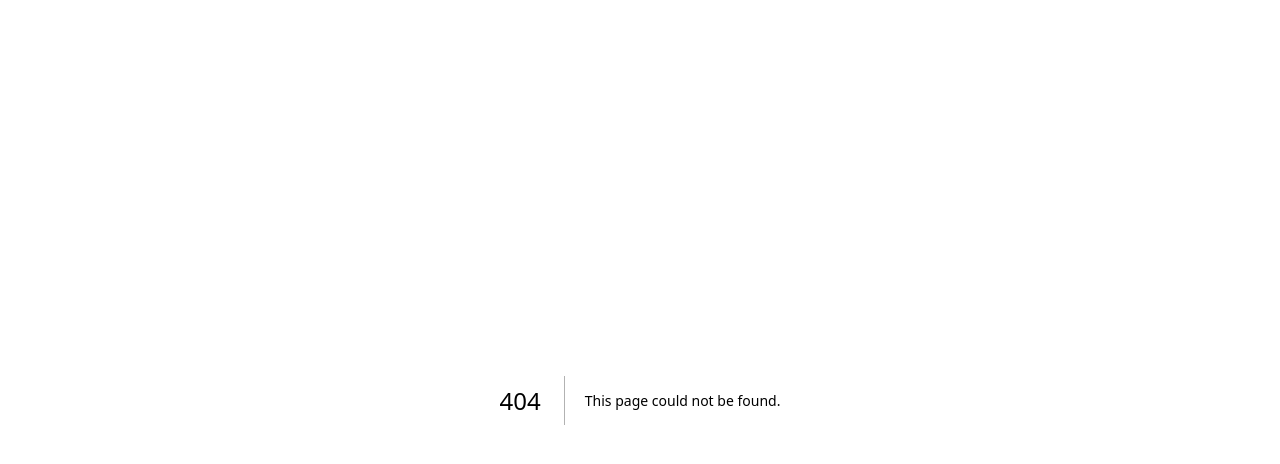
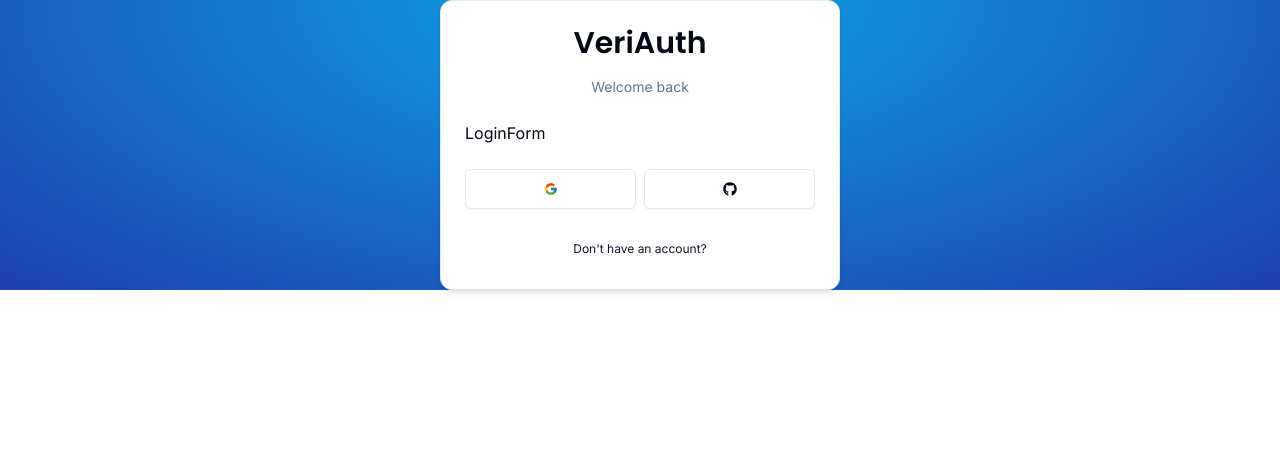
Before and after one commit to WinnardArthur/VeriAuth, a Next.js app: page /auth/login in a window 1280 px wide. Before the commit this address had no page. Shown: the top 464 px of the page. Built offline with nearby package versions, Linux system fonts and the light colour scheme.

Commit message:
create login page

```diff
--- /dev/null
+++ b/app/auth/layout.tsx
@@ -0,0 +1,11 @@
+import React from "react";
+
+const AuthLayout = ({ children }: { children: React.ReactNode }) => {
+  return (
+    <div className="h-full flex items-center justify-center bg-[radial-gradient(ellipse_at_top,_var(--tw-gradient-stops))] from-sky-500 to-blue-800">
+      {children}
+    </div>
+  );
+};
+
+export default AuthLayout;
--- /dev/null
+++ b/app/auth/login/page.tsx
@@ -0,0 +1,9 @@
+import React from "react";
+
+import { LoginForm } from "@/components/auth/login-form";
+
+const LoginPage = () => {
+  return <LoginForm />;
+};
+
+export default LoginPage;
```
